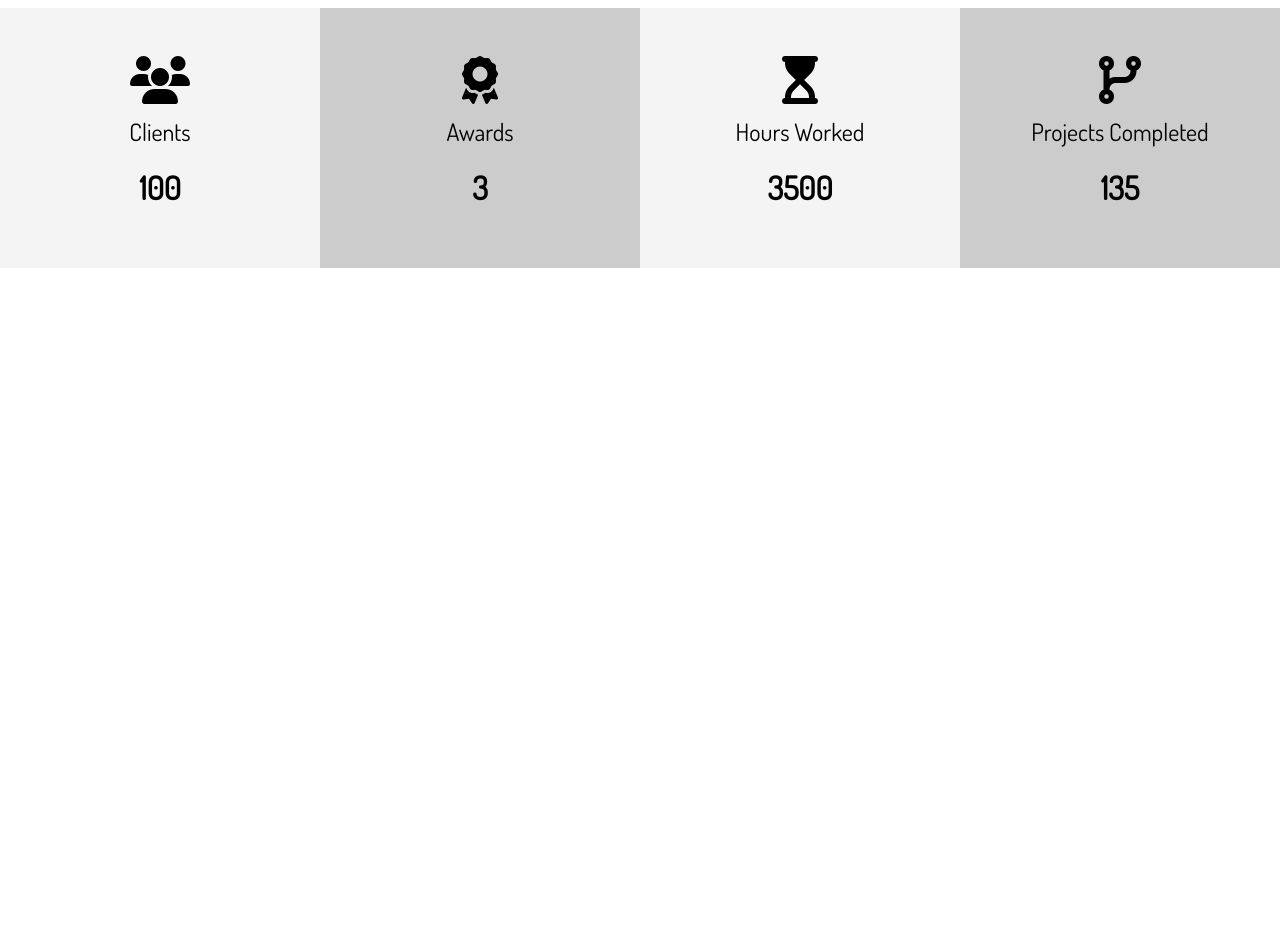
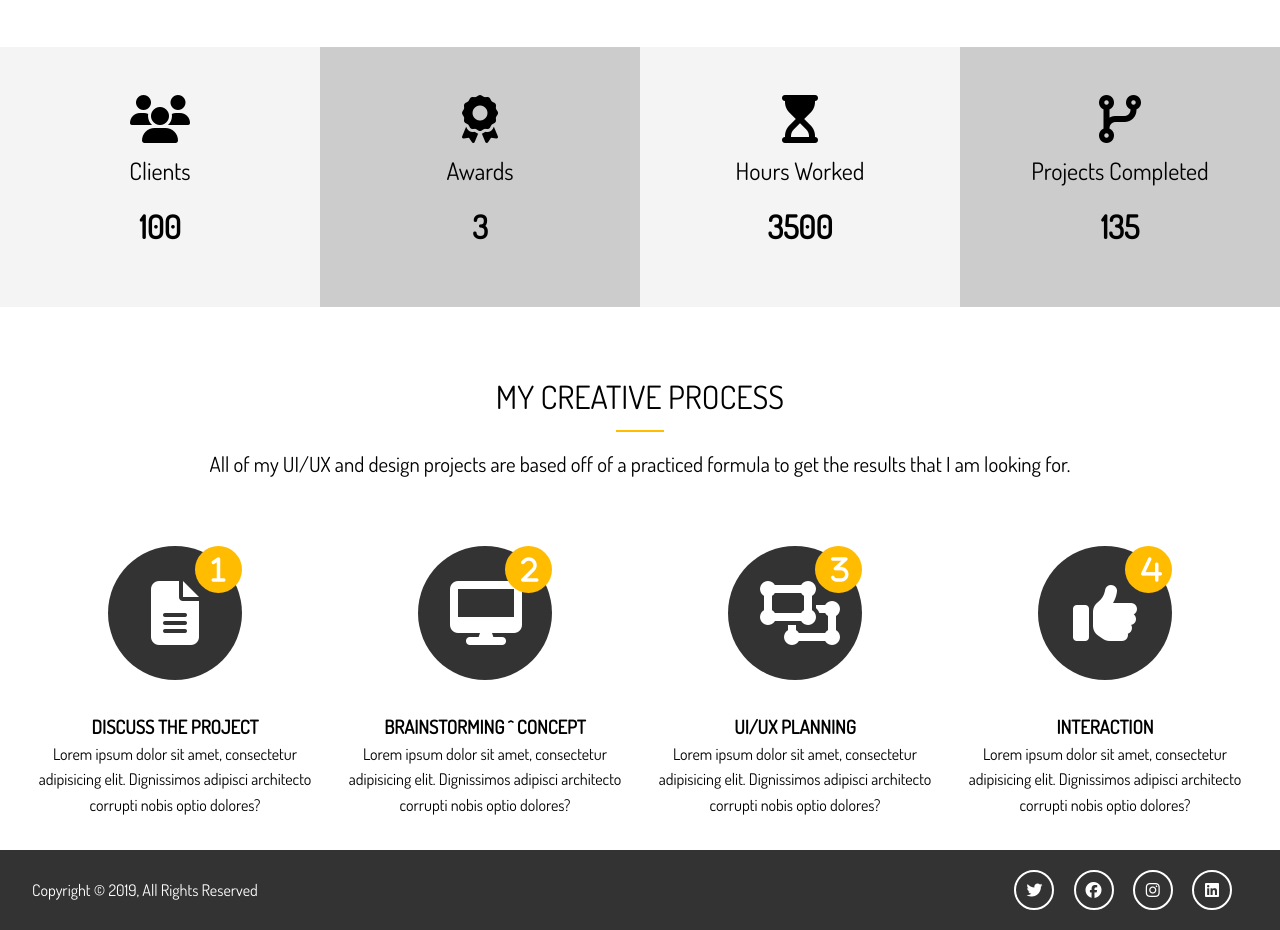
Before and after one commit to davidbowes818/jd_portfolio, a website: page dist/index.html in a window 1280 px wide. Shown: the part 1178-2108 px from the top of the page. Before the commit the page ends 1478 px from the top, so only its background shows below. Drawn offline with Linux system fonts and the light colour scheme.

Commit message:
Homepage completed

```diff
--- a/scss/_config.scss
+++ b/scss/_config.scss
@@ -6,3 +6,13 @@ $light-color: #f4f4f4;
 $medium-color: #ccc;
 $dark-color: #333;
 $bg-image: url('../img/showcase.jpg');
+
+// SET TEXT COLOR
+
+@function set-text-color($color) {
+  @if (lightness($color) > 50) {
+    @return #000;
+  } @else {
+    @return #fff;
+  }
+}
--- a/scss/main.scss
+++ b/scss/main.scss
@@ -136,4 +136,78 @@ img {
       }
     }
   }
+  // SECTION C
+  &-c {
+    .process {
+      display: grid;
+      grid-template-columns: repeat(4, 1fr);
+      grid-gap: 1.5rem;
+      text-align: center;
+      &-step {
+        position: absolute;
+        top: 0;
+        right: 0;
+        font-size: 28px;
+        background: $main-color;
+        color: set-text-color($main-color);
+        border-radius: 50%;
+        height: 15px;
+        width: 15px;
+        line-height: 15px;
+        padding: 1rem;
+        transition: all 0.2s ease;
+      }
+      &-icon {
+        border-radius: 50%;
+        background: $dark-color;
+        color: set-text-color($dark-color);
+        padding: 2rem;
+        height: 70px;
+        width: 70px;
+        line-height: 70px;
+        text-align: center;
+        position: relative;
+        transition: all 0.2s ease;
+        &:hover {
+          background: $main-color;
+          color: set-text-color($main-color);
+          width: 90px;
+          height: 90px;
+          line-height: 90px;
+          .process-step {
+            background: $dark-color;
+          }
+        }
+      }
+    }
+  }
 }
+
+// FOOTER
+
+#main-footer {
+  background: $dark-color;
+  color: #fff;
+  height: 5rem;
+  .footer-content {
+    display: flex;
+    justify-content: space-between;
+    height: 5rem;
+    align-items: center;
+    .social .fab {
+      margin-right: 1rem;
+      border: 2px solid #fff;
+      border-radius: 50%;
+      height: 20px;
+      width: 20px;
+      line-height: 20px;
+      text-align: center;
+      padding: 0.5rem;
+      transition: background 0.2s ease;
+      cursor: pointer;
+      &:hover {
+        background: $main-color;
+      }
+    }
+  }
+}
```
Also changed, not shown: dist/css/main.css, dist/index.html.
